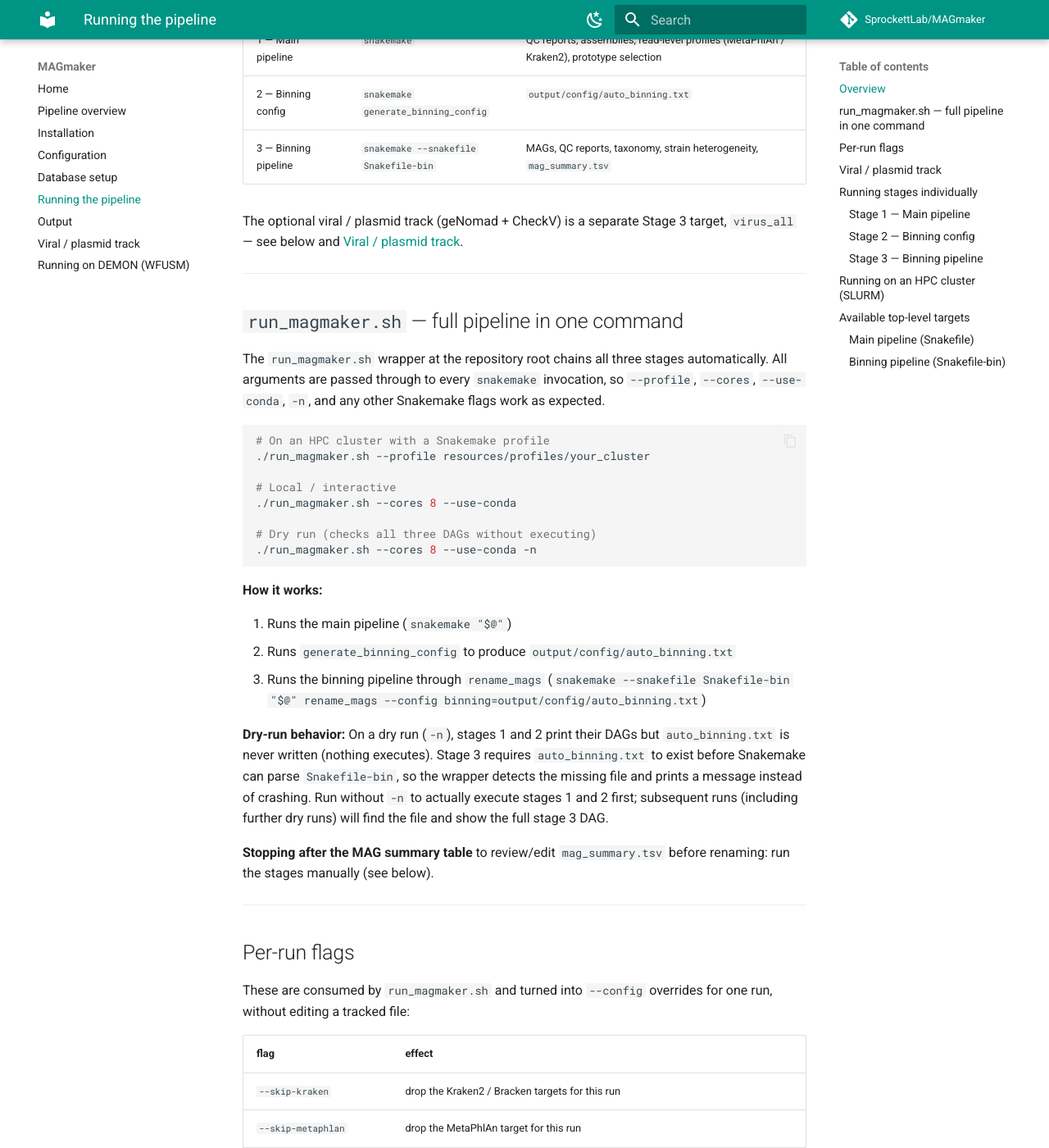
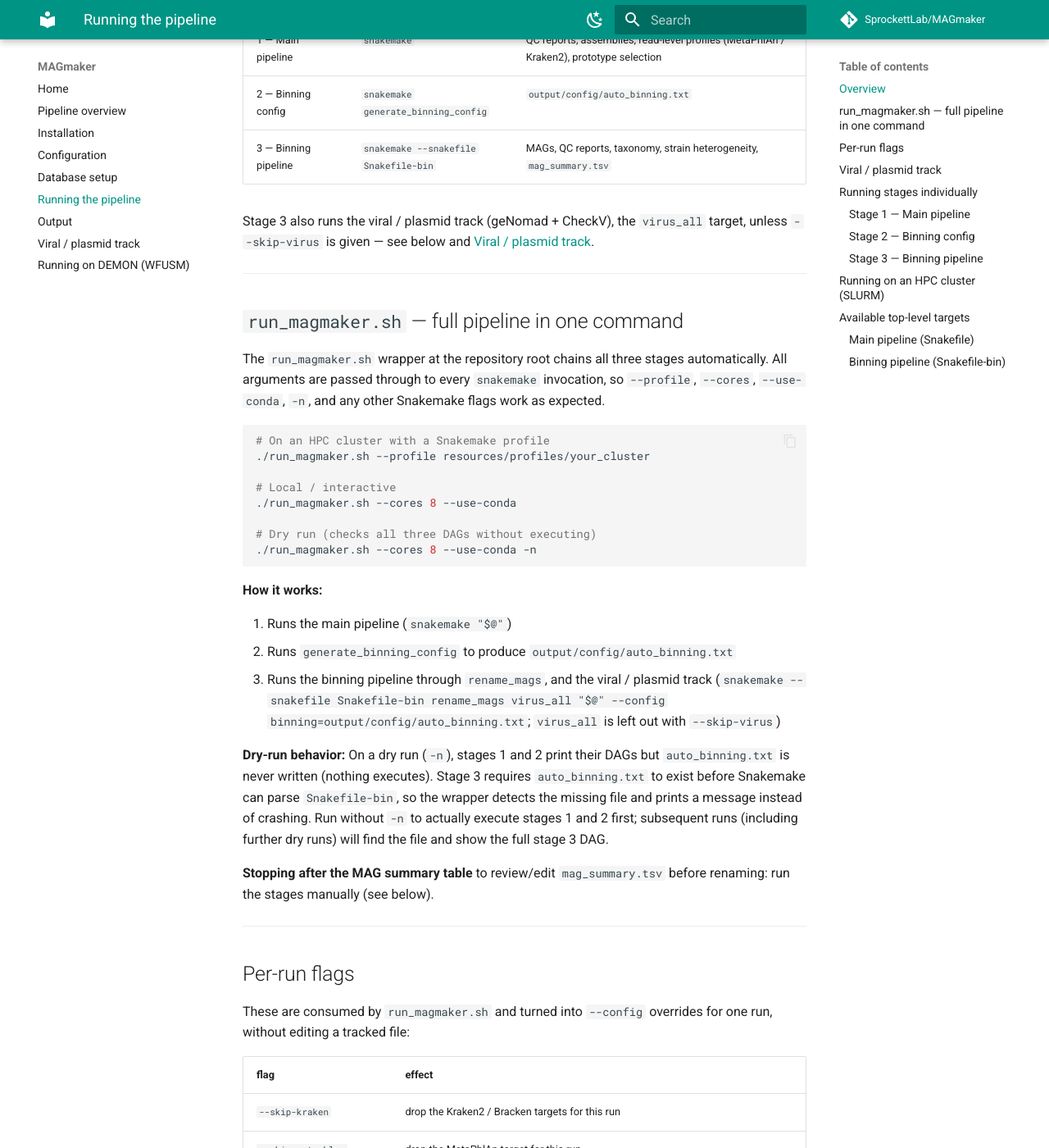
Before and after one commit to SprockettLab/MAGmaker, an MkDocs documentation site: the page built from docs/running.md, in a window 1280 px wide and 1400 px high, scrolled down 359 px. Shown: the whole window at 82% size. Built offline with MkDocs 1.6.1 and Material for MkDocs 9.7.7, drawn with Linux system fonts in a browser that asks for light colours; comment, search, counter and statistics services are not loaded; some of the changed text lies outside the part shown.

Commit message:
Run the viral / plasmid track by default in run_magmaker.sh
Stage 3 now asks for rename_mags and virus_all (geNomad, CheckV,
virus_summary.tsv), so a full run is the full pipeline. --skip-virus
leaves virus_all out for one run. The track reads only the assemblies and
changes nothing in the MAG track.

test_run_magmaker.py checks the wrapper's Snakemake command lines and a
dry run of both targets on the test data.

````diff
--- a/docs/running.md
+++ b/docs/running.md
@@ -12,8 +12,9 @@ MAGmaker runs in up to three stages. The `run_magmaker.sh` wrapper chains all th
 | 2 — Binning config | `snakemake generate_binning_config` | `output/config/auto_binning.txt` |
 | 3 — Binning pipeline | `snakemake --snakefile Snakefile-bin` | MAGs, QC reports, taxonomy, strain heterogeneity, `mag_summary.tsv` |
 
-The optional viral / plasmid track (geNomad + CheckV) is a separate Stage 3
-target, `virus_all` — see below and [Viral / plasmid track](viral.md).
+Stage 3 also runs the viral / plasmid track (geNomad + CheckV), the
+`virus_all` target, unless `--skip-virus` is given — see below and
+[Viral / plasmid track](viral.md).
 
 ---
 
@@ -36,7 +37,7 @@ The `run_magmaker.sh` wrapper at the repository root chains all three stages aut
 
 1. Runs the main pipeline (`snakemake "$@"`)
 2. Runs `generate_binning_config` to produce `output/config/auto_binning.txt`
-3. Runs the binning pipeline through `rename_mags` (`snakemake --snakefile Snakefile-bin "$@" rename_mags --config binning=output/config/auto_binning.txt`)
+3. Runs the binning pipeline through `rename_mags`, and the viral / plasmid track (`snakemake --snakefile Snakefile-bin rename_mags virus_all "$@" --config binning=output/config/auto_binning.txt`; `virus_all` is left out with `--skip-virus`)
 
 **Dry-run behavior:** On a dry run (`-n`), stages 1 and 2 print their DAGs but `auto_binning.txt` is never written (nothing executes). Stage 3 requires `auto_binning.txt` to exist before Snakemake can parse `Snakefile-bin`, so the wrapper detects the missing file and prints a message instead of crashing. Run without `-n` to actually execute stages 1 and 2 first; subsequent runs (including further dry runs) will find the file and show the full stage 3 DAG.
 
@@ -53,6 +54,7 @@ for one run, without editing a tracked file:
 |---|---|
 | `--skip-kraken` | drop the Kraken2 / Bracken targets for this run |
 | `--skip-metaphlan` | drop the MetaPhlAn target for this run |
+| `--skip-virus` | leave the viral / plasmid track (`virus_all`: geNomad, CheckV) out of Stage 3 |
 | `--skip-cmseq` | skip CMSeq strain heterogeneity; the two SH columns in `mag_summary.tsv` become `NA` |
 | `--binette` / `--das-tool` | choose the bin consolidation tool, overriding `params.consolidation.tool` |
 | `--skip-gtdbtk-classify` | run GTDB-Tk `identify` + `align` only — `MSA_Percent` is populated, taxonomy columns are `NA`, pplacer never runs (32–64 GB instead of 128–320 GB) |
@@ -73,7 +75,9 @@ at these flags or at calling `snakemake` directly.
 
 ## Viral / plasmid track
 
-Not run by `run_magmaker.sh`. Request it explicitly as a Stage 3 target:
+Run by `run_magmaker.sh` as a second Stage 3 target next to `rename_mags`
+(leave it out with `--skip-virus`). To run it on its own, for example in a
+run folder whose MAG track has already finished:
 
 ```bash
 snakemake --snakefile Snakefile-bin --profile resources/profiles/demon virus_all \
````
Also changed, not shown: README.md (+5 -4 lines), docs/configuration.md (+2 -1 lines), docs/demon.md (+1 -1 lines), docs/output.md (+1 -1 lines), docs/pipeline.md (+3 -3 lines), docs/viral.md (+3 -2 lines), 2 other files.
